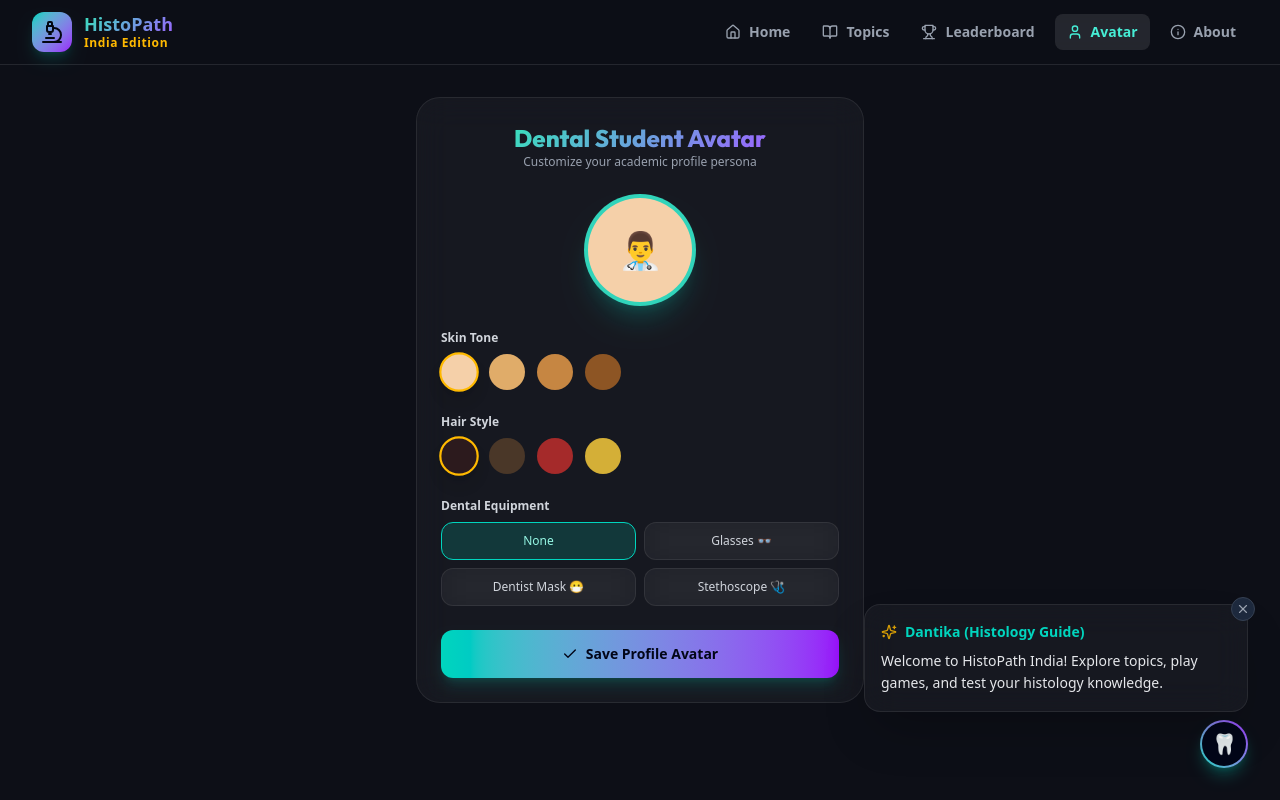
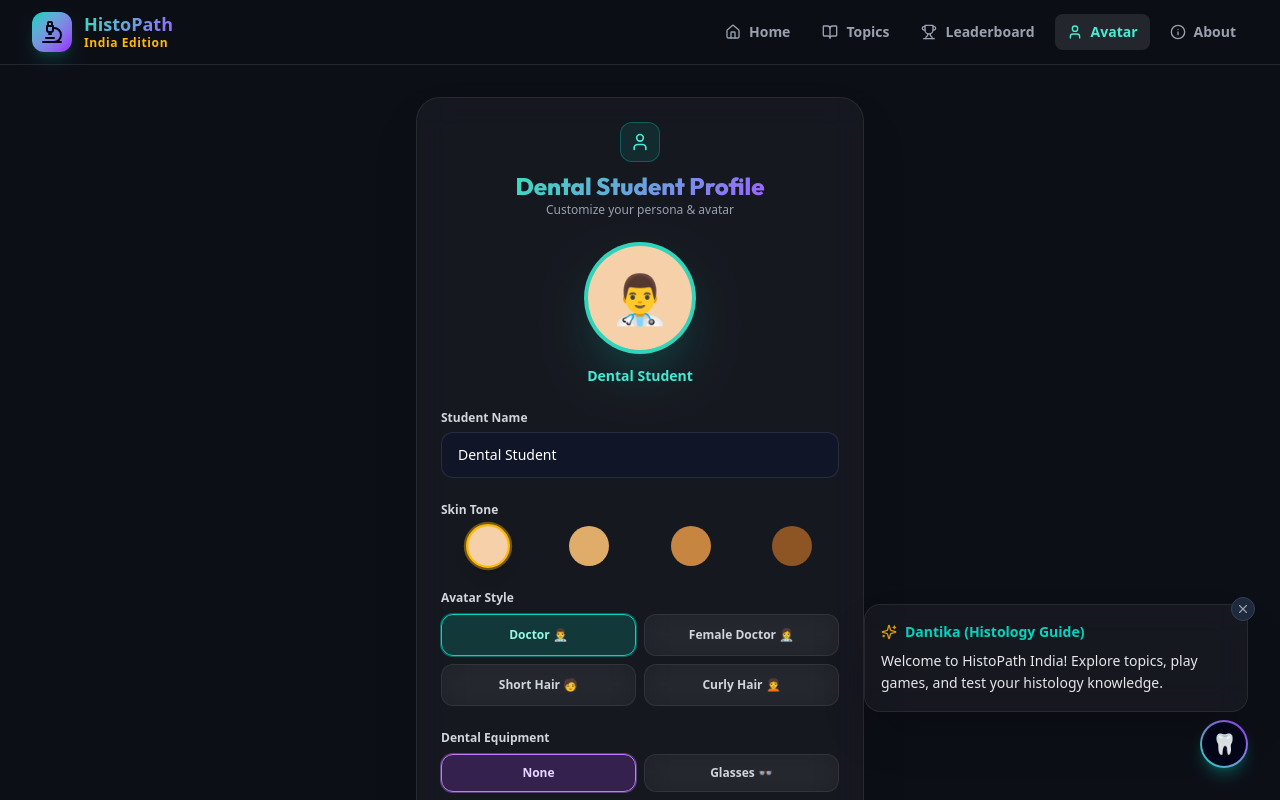
Before and after one commit to batgaurish/histopath-india, a React (Vite) app: page / in a window 1280 px wide. Both pictures are taken after a click on the button "Avatar". Shown: the top 800 px of the page. Built offline with nearby package versions, Linux system fonts and the light colour scheme.

Commit message:
Enhance AvatarEditor with dynamic avatar style preview, student name editing, audio click effects, and save confirmation toast

```diff
--- a/src/components/AvatarEditor.jsx
+++ b/src/components/AvatarEditor.jsx
@@ -1,84 +1,141 @@
 import React, { useState } from 'react';
-import { User, Check } from 'lucide-react';
-import { saveAvatar, getAvatar } from '../utils/storage';
+import { User, Check, Sparkles } from 'lucide-react';
+import { saveAvatar, getAvatar, getCurrentPlayer, updatePlayer } from '../utils/storage';
+import { Audio } from '../utils/audio';
 
 export default function AvatarEditor({ onSave }) {
-  const initial = getAvatar() || { face: 0, skinTone: 0, hair: 0, hairColor: 0, accessory: 0 };
-  const [avatar, setAvatar] = useState(initial);
+  const player = getCurrentPlayer() || { name: 'Dental Student' };
+  const initialAvatar = getAvatar() || { skinTone: 0, hair: 0, accessory: 0 };
 
-  const skinTones = ['#F5D0A9', '#E0AC69', '#C68642', '#8D5524'];
-  const hairColors = ['#2C1A1D', '#4A3728', '#A52A2A', '#D4AF37'];
-  const accessories = ['None', 'Glasses 👓', 'Dentist Mask 😷', 'Stethoscope 🩺'];
+  const [name, setName] = useState(player.name || 'Dental Student');
+  const [avatar, setAvatar] = useState(initialAvatar);
+  const [saved, setSaved] = useState(false);
+
+  const skinTones = [
+    { name: 'Light', color: '#F5D0A9' },
+    { name: 'Medium', color: '#E0AC69' },
+    { name: 'Tan', color: '#C68642' },
+    { name: 'Deep', color: '#8D5524' },
+  ];
+
+  const hairstyles = [
+    { label: 'Doctor 👨‍⚕️', icon: '👨‍⚕️' },
+    { label: 'Female Doctor 👩‍⚕️', icon: '👩‍⚕️' },
+    { label: 'Short Hair 🧑', icon: '🧑' },
+    { label: 'Curly Hair 🧑‍🦱', icon: '🧑‍🦱' },
+  ];
+
+  const accessories = [
+    { label: 'None', icon: '' },
+    { label: 'Glasses 👓', icon: '👓' },
+    { label: 'Dental Mask 😷', icon: '😷' },
+    { label: 'Stethoscope 🩺', icon: '🩺' },
+  ];
 
   const handleSave = () => {
+    Audio.playStar();
     saveAvatar(avatar);
-    if (onSave) onSave(avatar);
+    if (player?.id) {
+      updatePlayer(player.id, { name });
+    }
+    setSaved(true);
+    setTimeout(() => setSaved(false), 2500);
+    if (onSave) onSave({ name, avatar });
   };
 
+  const currentHairIcon = hairstyles[avatar.hair || 0]?.icon || '👨‍⚕️';
+  const currentAccIcon = accessories[avatar.accessory || 0]?.icon || '';
+
   return (
-    <div className="w-full max-w-md mx-auto p-6 glass-panel border border-white/10 rounded-3xl flex flex-col items-center gap-6">
+    <div className="w-full max-w-md mx-auto p-6 glass-panel border border-white/10 rounded-3xl flex flex-col items-center gap-6 shadow-2xl">
       <div className="text-center">
-        <h2 className="font-heading font-extrabold text-2xl text-gradient">Dental Student Avatar</h2>
-        <p className="text-xs text-gray-400">Customize your academic profile persona</p>
+        <div className="inline-flex items-center justify-center w-10 h-10 rounded-xl bg-teal-400/10 border border-teal-400/30 text-teal-300 mb-2">
+          <User className="w-5 h-5" />
+        </div>
+        <h2 className="font-heading font-extrabold text-2xl text-gradient">Dental Student Profile</h2>
+        <p className="text-xs text-gray-400">Customize your persona & avatar</p>
       </div>
 
-      {/* Avatar Preview */}
-      <div
-        className="w-28 h-28 rounded-full border-4 border-teal-400/80 shadow-xl shadow-teal-500/20 flex items-center justify-center text-4xl relative overflow-hidden transition-all"
-        style={{ backgroundColor: skinTones[avatar.skinTone] }}
-      >
-        <span>👨‍⚕️</span>
+      {/* Avatar Live Interactive Preview */}
+      <div className="flex flex-col items-center gap-3">
+        <div
+          className="w-28 h-28 rounded-full border-4 border-teal-400/80 shadow-2xl shadow-teal-500/30 flex items-center justify-center relative overflow-hidden transition-all duration-300 transform hover:scale-105"
+          style={{ backgroundColor: skinTones[avatar.skinTone || 0]?.color || '#F5D0A9' }}
+        >
+          <span className="text-5xl select-none">{currentHairIcon}</span>
+          {currentAccIcon && (
+            <span className="absolute bottom-2 right-2 text-2xl select-none bg-slate-900/80 p-1 rounded-full border border-white/20">
+              {currentAccIcon}
+            </span>
+          )}
+        </div>
+        <span className="text-sm font-bold text-teal-300">{name}</span>
+      </div>
+
+      {/* Student Name Field */}
+      <div className="w-full flex flex-col gap-1.5">
+        <label className="text-xs font-semibold text-gray-300">Student Name</label>
+        <input
+          type="text"
+          value={name}
+          onChange={(e) => setName(e.target.value)}
+          placeholder="Enter your name"
+          className="w-full px-4 py-3 rounded-xl bg-slate-900/80 border border-white/10 text-white text-sm focus:outline-none focus:border-teal-400 transition-colors"
+        />
       </div>
 
       {/* Skin Tone Selector */}
       <div className="w-full flex flex-col gap-2">
         <label className="text-xs font-semibold text-gray-300">Skin Tone</label>
-        <div className="flex items-center gap-3">
-          {skinTones.map((color, idx) => (
+        <div className="flex items-center justify-around gap-2">
+          {skinTones.map((st, idx) => (
             <button
               key={`skin-${idx}`}
-              onClick={() => setAvatar({ ...avatar, skinTone: idx })}
-              className={`w-9 h-9 rounded-full border-2 transition-all cursor-pointer ${
-                avatar.skinTone === idx ? 'border-amber-400 scale-110 shadow-lg' : 'border-transparent'
+              onClick={() => { Audio.playClick(); setAvatar({ ...avatar, skinTone: idx }); }}
+              className={`w-10 h-10 rounded-full border-2 transition-all cursor-pointer flex items-center justify-center ${
+                avatar.skinTone === idx ? 'border-amber-400 scale-110 shadow-lg ring-2 ring-amber-400/40' : 'border-transparent hover:scale-105'
               }`}
-              style={{ backgroundColor: color }}
+              style={{ backgroundColor: st.color }}
             />
           ))}
         </div>
       </div>
 
-      {/* Hair Color Selector */}
+      {/* Hairstyle / Persona Selector */}
       <div className="w-full flex flex-col gap-2">
-        <label className="text-xs font-semibold text-gray-300">Hair Style</label>
-        <div className="flex items-center gap-3">
-          {hairColors.map((color, idx) => (
+        <label className="text-xs font-semibold text-gray-300">Avatar Style</label>
+        <div className="grid grid-cols-2 gap-2">
+          {hairstyles.map((style, idx) => (
             <button
               key={`hair-${idx}`}
-              onClick={() => setAvatar({ ...avatar, hairColor: idx })}
-              className={`w-9 h-9 rounded-full border-2 transition-all cursor-pointer ${
-                avatar.hairColor === idx ? 'border-amber-400 scale-110 shadow-lg' : 'border-transparent'
+              onClick={() => { Audio.playClick(); setAvatar({ ...avatar, hair: idx }); }}
+              className={`p-3 rounded-xl border text-xs font-semibold transition-all cursor-pointer flex items-center justify-center gap-2 ${
+                avatar.hair === idx
+                  ? 'border-teal-400 bg-teal-500/20 text-teal-200 ring-1 ring-teal-400/40'
+                  : 'glass-panel border-white/10 text-gray-300 hover:border-white/20'
               }`}
-              style={{ backgroundColor: color }}
-            />
+            >
+              <span>{style.label}</span>
+            </button>
           ))}
         </div>
       </div>
 
-      {/* Accessory Selector */}
+      {/* Dental Equipment Selector */}
       <div className="w-full flex flex-col gap-2">
         <label className="text-xs font-semibold text-gray-300">Dental Equipment</label>
         <div className="grid grid-cols-2 gap-2">
           {accessories.map((acc, idx) => (
             <button
               key={`acc-${idx}`}
-              onClick={() => setAvatar({ ...avatar, accessory: idx })}
-              className={`p-2.5 rounded-xl border text-xs font-medium transition-all cursor-pointer ${
+              onClick={() => { Audio.playClick(); setAvatar({ ...avatar, accessory: idx }); }}
+              className={`p-2.5 rounded-xl border text-xs font-semibold transition-all cursor-pointer flex items-center justify-center gap-2 ${
                 avatar.accessory === idx
-                  ? 'border-teal-400 bg-teal-500/20 text-teal-200'
+                  ? 'border-purple-400 bg-purple-500/20 text-purple-200 ring-1 ring-purple-400/40'
                   : 'glass-panel border-white/10 text-gray-300 hover:border-white/20'
               }`}
             >
-              {acc}
+              <span>{acc.label}</span>
             </button>
           ))}
         </div>
@@ -87,9 +144,21 @@ export default function AvatarEditor({ onSave }) {
       {/* Save Button */}
       <button
         onClick={handleSave}
-        className="w-full py-3.5 rounded-xl bg-gradient-to-r from-teal-400 to-purple-600 hover:from-teal-300 hover:to-purple-500 text-slate-950 font-bold text-sm shadow-lg shadow-teal-500/20 flex items-center justify-center gap-2 cursor-pointer transition-all"
+        className={`w-full py-3.5 rounded-xl font-bold text-sm shadow-xl flex items-center justify-center gap-2 cursor-pointer transition-all ${
+          saved
+            ? 'bg-emerald-500 text-slate-950 shadow-emerald-500/30'
+            : 'bg-gradient-to-r from-teal-400 to-purple-600 hover:from-teal-300 hover:to-purple-500 text-slate-950 shadow-teal-500/20 hover:scale-[1.02]'
+        }`}
       >
-        <Check className="w-4 h-4" /> Save Profile Avatar
+        {saved ? (
+          <>
+            <Check className="w-4 h-4" /> Profile & Avatar Saved!
+          </>
+        ) : (
+          <>
+            <Sparkles className="w-4 h-4" /> Save Profile Avatar
+          </>
+        )}
       </button>
     </div>
   );
```
